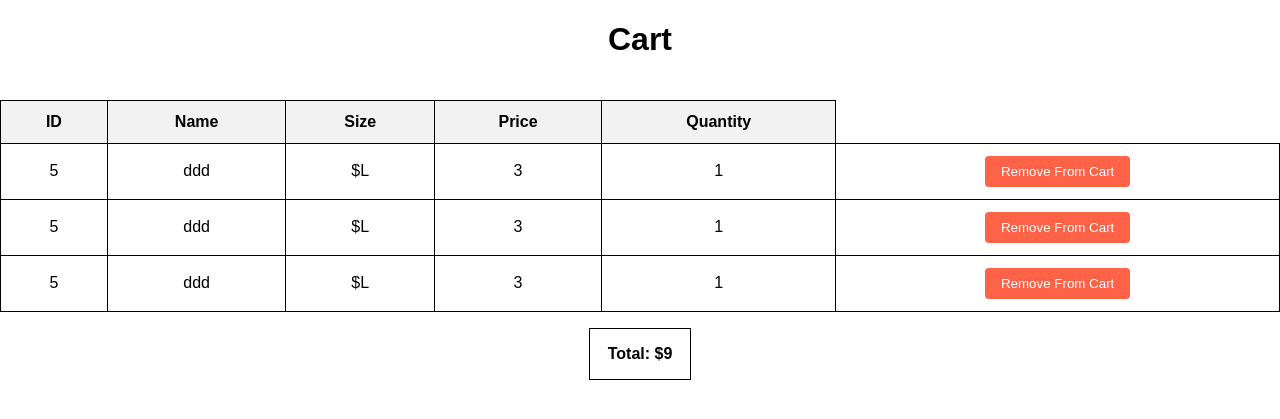
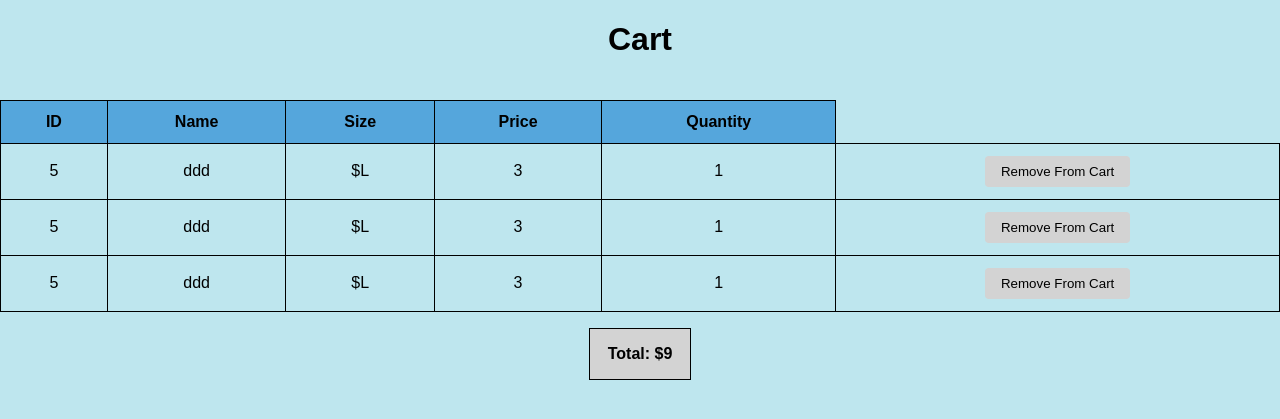
Before and after one commit to ymc09/433Phase5, a Flask app: page /cart in a window 1280 px wide. Shown: the top 419 px of the page. Run offline with Flask 3, Linux system fonts and the light colour scheme; some libraries are stand-ins or nearby versions.

Commit message:
first commit

```diff
--- a/phase 5/main.py
+++ b/phase 5/main.py
@@ -12,7 +12,7 @@ conn = psycopg2.connect(
 def product(product_name):
     cursor=conn.cursor()
     # Find the product with the specified name
-    cursor.execute('(select "cosmetic_name","cosmetic_price","cosmetic_description","cosmetic_RefNb" from "Cosmetic item" where "cosmetic_name"='+"'"+name+"')")
+    cursor.execute('(select "cosmetic_name","cosmetic_price","cosmetic_description","cosmetic_RefNb" from "Cosmetic item" where "cosmetic_name"='+"'"+product_name+"')")
     cosmetics=cursor.fetchall()
     cursor.execute('(select C1."clothing_name","clothing_price","clothing_description","clothing_RefNb","clothing_discount" from "Clothing/Accessory item" as C1, "Clothing/Accessory item name" as C2 where C1."clothing_name"=C2."clothing_name" and C1."clothing_name"='+"'"+product_name+"') union"+'(select "cosmetic_name","cosmetic_price","cosmetic_description","cosmetic_RefNb","cosmetic_discount" from "Cosmetic item" where "cosmetic_name"='+"'"+product_name+"')")
     product = list(cursor.fetchall()[0])
--- a/phase 5/static/cart.css
+++ b/phase 5/static/cart.css
@@ -6,10 +6,14 @@ body {
     display: flex;
     flex-direction: column;
     align-items: center;
+    background-color: rgb(190, 230, 238);
+
 }
 
 h1{
     text-align:center;
+
+    ;
 
 }
 p{
@@ -21,6 +25,7 @@ p{
     display: flex;
     justify-content: center;
     align-items: center;
+    background-color: lightgray;
 }
 
 
@@ -40,17 +45,17 @@ table td {
 }
 
 table th {
-    background-color: #f2f2f2;
+    background-color: rgb(85, 166, 220);
 }
 
 table td {
-    background-color: #fff;
+    background-color: rgb(190, 230, 238);
 }
 
 /* Styling the remove button */
 button {
-    background-color: #ff6347;
-    color: #fff;
+    background-color: lightgray;
+    color: black;
     border: none;
     padding: 8px 16px;
     cursor: pointer;
@@ -59,5 +64,5 @@ button {
 }
 
 button:hover {
-    background-color: #d23f2a;
+    background-color: white;
 }
```
